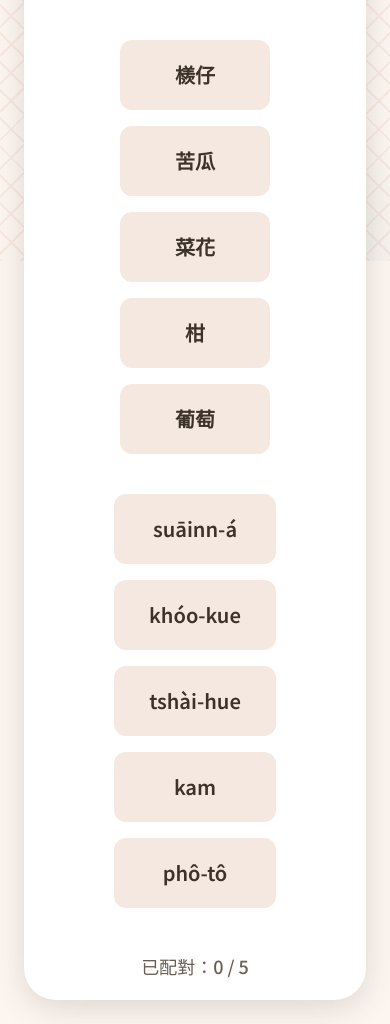
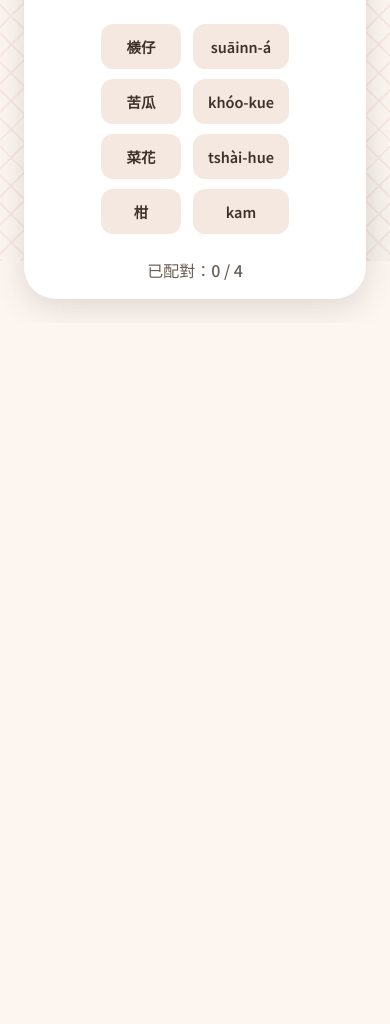
Before and after one commit to qazasd2518995/kinmen-learning-platfrom, a plain HTML site: page unit-games.html in a window 390 px wide. Shown: the part 583-1607 px from the top of the page. After the commit the page ends 906 px from the top, so only its background shows below. Drawn offline with Linux system fonts and the light colour scheme.

Commit message:
fix: 優化連連看遊戲手機版體驗
- 手機版保持左右排列，不再上下堆疊
- 縮小選項尺寸適應小螢幕
- 手機版減少為 4 題（桌面版維持 5 題）
- 調整間距與字體大小

Co-Authored-By: Claude Opus 4.5 <noreply@anthropic.com>

```diff
--- a/unit-games.html
+++ b/unit-games.html
@@ -1266,9 +1266,28 @@
 
     /* Mobile (<768px) */
     @media (max-width: 767px) {
+      /* 連連看手機版 - 保持左右排列但縮小 */
       .matching-container {
-        flex-direction: column;
-        align-items: center;
+        flex-direction: row;
+        justify-content: center;
+        gap: 20px;
+        padding: 10px;
+        min-height: auto;
+      }
+
+      .matching-column {
+        gap: 10px;
+      }
+
+      .matching-item {
+        padding: 10px 16px;
+        font-size: 1rem;
+        min-width: 100px;
+      }
+
+      .matching-score {
+        font-size: 1rem;
+        margin-top: 16px;
       }
 
       .game-selector {
@@ -1337,7 +1356,19 @@
       }
 
       .game-area {
-        padding: 20px;
+        padding: 16px;
+      }
+
+      /* 連連看超小螢幕 */
+      .matching-container {
+        gap: 12px;
+        padding: 8px;
+      }
+
+      .matching-item {
+        padding: 8px 12px;
+        font-size: 0.9rem;
+        min-width: 80px;
       }
 
       .maze-svg {
@@ -1691,9 +1722,12 @@
     }
 
     function startMatching() {
-      // 隨機選擇 5 個詞彙
+      // 根據螢幕寬度決定題目數量：手機 4 題，桌面 5 題
+      const isMobile = window.innerWidth < 768;
+      const pairCount = isMobile ? 4 : 5;
+
       const shuffled = [...vocabulary].sort(() => Math.random() - 0.5);
-      matchingPairs = shuffled.slice(0, 5);
+      matchingPairs = shuffled.slice(0, pairCount);
       matchedCount = 0;
       selectedLeft = null;
 
```
